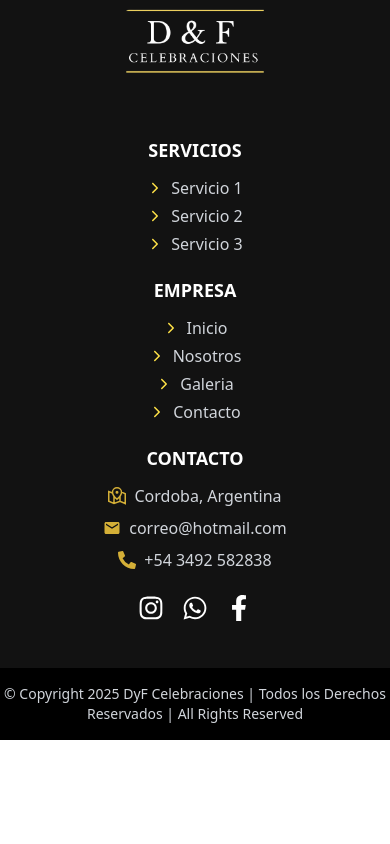
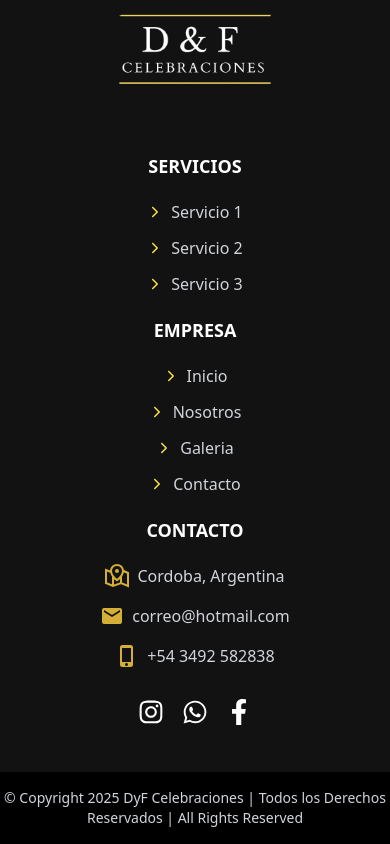
Before and after one commit to Nico09Barberis/dyf-website, a React (Vite) app in the folder dyf-website/: page / in a window 390 px wide. Shown: the part 8347-9191 px from the top of the page. Before the commit the page ends 9087 px from the top, so only its background shows below. Built offline with nearby package versions, Linux system fonts and the light colour scheme; a web font is replaced by a local one.

Commit message:
nuevos iconos en la nav y el footer, ajuste en el tamaño de los mismos

```diff
--- a/dyf-website/src/components/navigation/Footer.jsx
+++ b/dyf-website/src/components/navigation/Footer.jsx
@@ -5,7 +5,8 @@ import logo from "../../assets/images/logo.png"; // Ajustá la ruta según dónd
 import SocialLinks from "../ui/SocialLinks";
 import { IoIosArrowForward } from "react-icons/io";
 import { GrMapLocation } from "react-icons/gr";
-import { FaPhoneAlt } from "react-icons/fa";
+import { MdOutlinePhoneIphone } from "react-icons/md";
+
 
 const Footer = () => {
   const servicios = [
@@ -30,13 +31,13 @@ const Footer = () => {
             <img
               src={logo}
               alt="Mi Empresa Logo"
-              className="w-40 h-auto object-contain"
+              className="w-44 h-auto object-contain"
             />
           </Link>
         </div>
 
         {/* Columna Servicios */}
-        <div className="flex flex-col items-center md:items-start">
+        <div className="flex flex-col items-center md:items-start gap-2">
           <h3 className="font-semibold uppercase mb-3 text-lg">Servicios</h3>
           {servicios.map((item, idx) => (
             <Link
@@ -51,7 +52,7 @@ const Footer = () => {
         </div>
 
         {/* Columna Empresa */}
-        <div className="flex flex-col items-center md:items-start">
+        <div className="flex flex-col items-center md:items-start gap-2">
           <h3 className="font-semibold uppercase mb-3 text-lg">Empresa</h3>
           {empresa.map((item, idx) => (
             <Link
@@ -66,12 +67,12 @@ const Footer = () => {
         </div>
 
         {/* Columna Contacto */}
-        <div className="flex flex-col items-center md:items-start w-full max-w-full">
+        <div className="flex flex-col items-center md:items-start w-full max-w-full gap-2">
           <h3 className="font-semibold uppercase mb-3 text-lg">Contacto</h3>
 
           <p className="flex flex-wrap items-center gap-2 text-gray-300 mb-2">
             <GrMapLocation
-              className="text-[#D4AF37] text-lg"
+              className="text-[#D4AF37] text-2xl"
               aria-label="Teléfono"
             />
             Cordoba, Argentina
@@ -79,7 +80,7 @@ const Footer = () => {
 
           <p className="flex flex-wrap items-center gap-2 text-gray-300 mb-2">
             <MdEmail
-              className="text-[#D4AF37] text-lg"
+              className="text-[#D4AF37] text-2xl"
               aria-label="Correo electrónico"
             />
             <a
@@ -91,8 +92,8 @@ const Footer = () => {
           </p>
 
           <p className="flex flex-wrap items-center gap-2 text-gray-300 mb-2">
-            <FaPhoneAlt
-              className="text-[#D4AF37] text-lg"
+            <MdOutlinePhoneIphone
+              className="text-[#D4AF37] text-2xl"
               aria-label="Teléfono"
             />
             +54 3492 582838
--- a/dyf-website/src/components/navigation/Navbar.jsx
+++ b/dyf-website/src/components/navigation/Navbar.jsx
@@ -1,8 +1,11 @@
 import { useState, useRef, useEffect } from "react";
 import { Link } from "react-router-dom";
+
 import navLogo from "../../assets/images/logo.png";
+
 import { FaFacebook, FaInstagram } from "react-icons/fa6";
 import { FaWhatsapp } from "react-icons/fa";
+import { MdOutlinePhoneIphone } from "react-icons/md";
 
 function Navbar() {
   const [isOpen, setIsOpen] = useState(false);
@@ -50,19 +53,7 @@ function Navbar() {
             href="tel:+34123456789"
             className="hidden md:flex items-center text-beige font-medium transition-colors duration-300"
           >
-            <svg
-              className="w-5 h-5 mr-2 transition-colors duration-300 text-beige"
-              fill="none"
-              stroke="currentColor"
-              viewBox="0 0 24 24"
-            >
-              <path
-                strokeLinecap="round"
-                strokeLinejoin="round"
-                strokeWidth={2}
-                d="M3 5a2 2 0 012-2h3.28a1 1 0 01.948.684l1.5 4.5a1 1 0 01-.272 1.016l-2.12 2.12a16 16 0 006.36 6.36l2.12-2.12a1 1 0 011.016-.272l4.5 1.5A1 1 0 0121 19.72V23a2 2 0 01-2 2h-1C9.163 25 3 18.837 3 11V5z"
-              />
-            </svg>
+           <MdOutlinePhoneIphone className="w-5 h-5 mr-2 transition-colors duration-300 text-beige" />
             +34 123 456 789
           </a>
 
```
